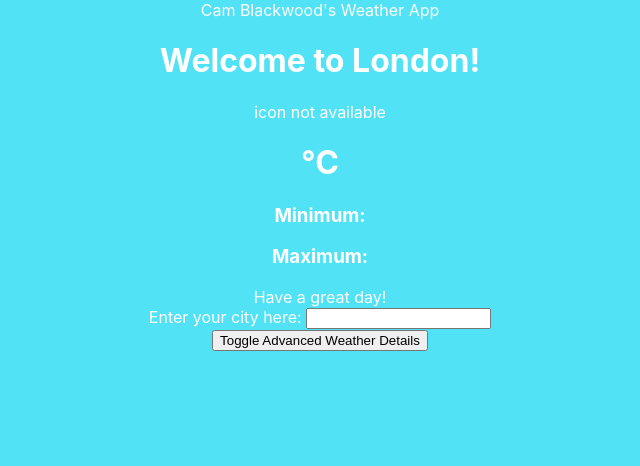
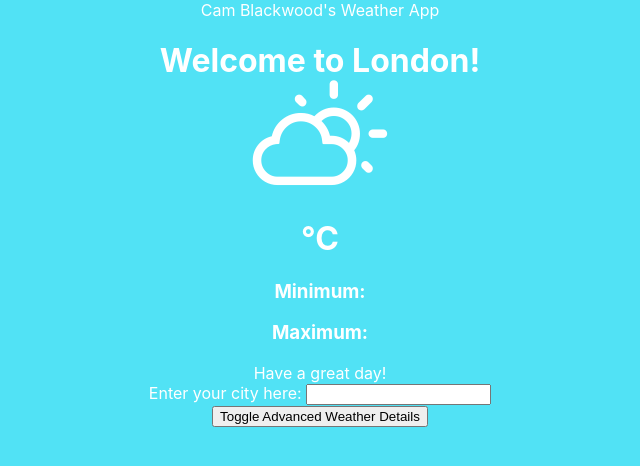
Before and after one commit to Reikon95/react-weather-app, a React (Create React App) app: page / in a window 1280 px wide. Shown: the top 466 px of the page, without its empty margins (320-960 px from the left). Built offline with nearby package versions, Linux system fonts and the light colour scheme; no server answers.

Commit message:
fixed hazy icon

```diff
--- a/src/Weather.js
+++ b/src/Weather.js
@@ -50,7 +50,13 @@ function getIcon(props) {
         <h1 className="py-2">
         <i className="wi wi-day-snow display-1 weather-icon"/>
         </h1>
-    ) : <p>icon not available</p>
+    ) : props.main === "Haze" ? (
+        <h1 className="py-2">
+        <i className="wi wi-day-cloudy display-1 weather-icon"/>
+        </h1>
+    ) : <h1 className="py-2">
+    <i className="wi wi-day-cloudy display-1 weather-icon"/>
+    </h1>
 }
 
 export default Weather
```
